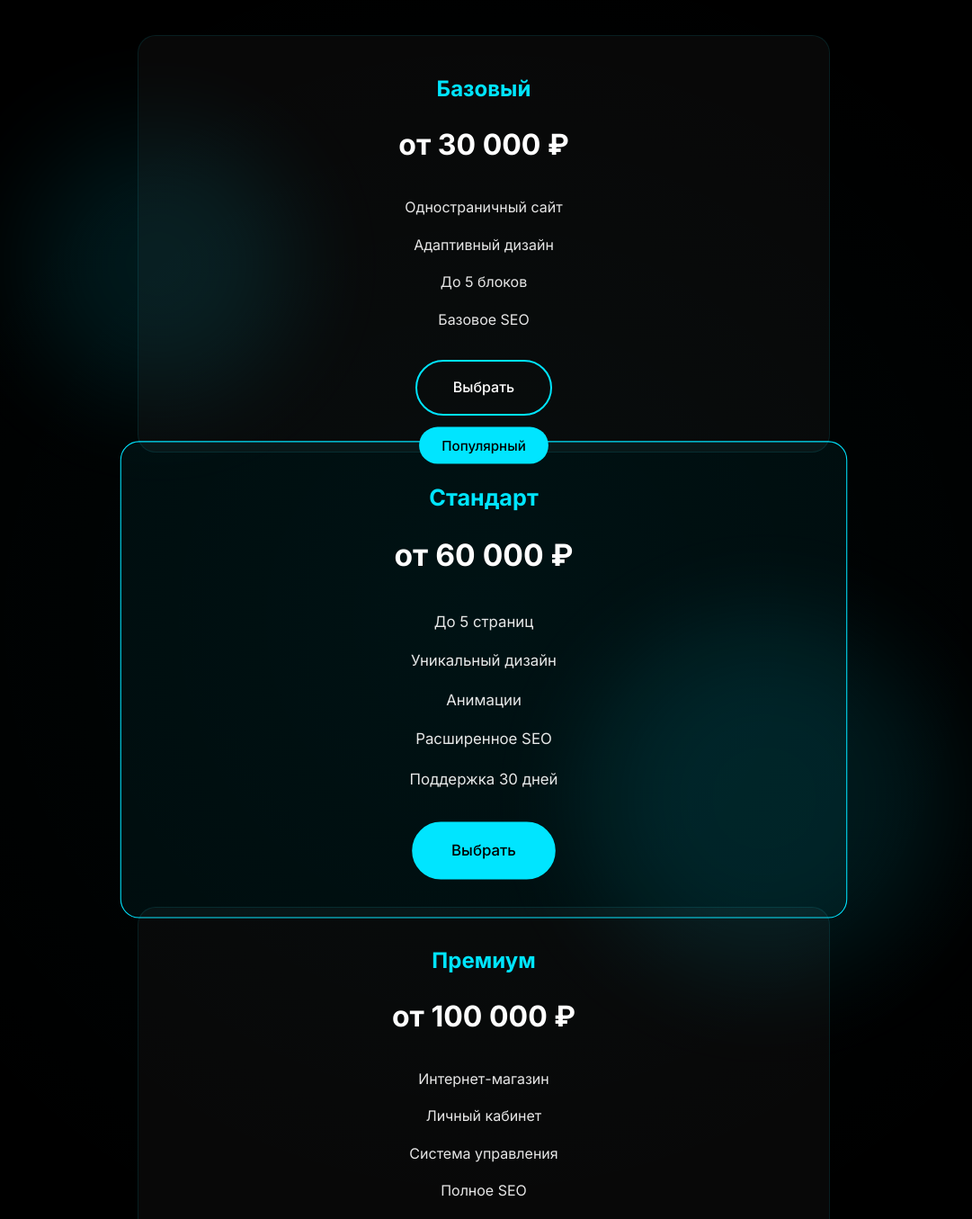
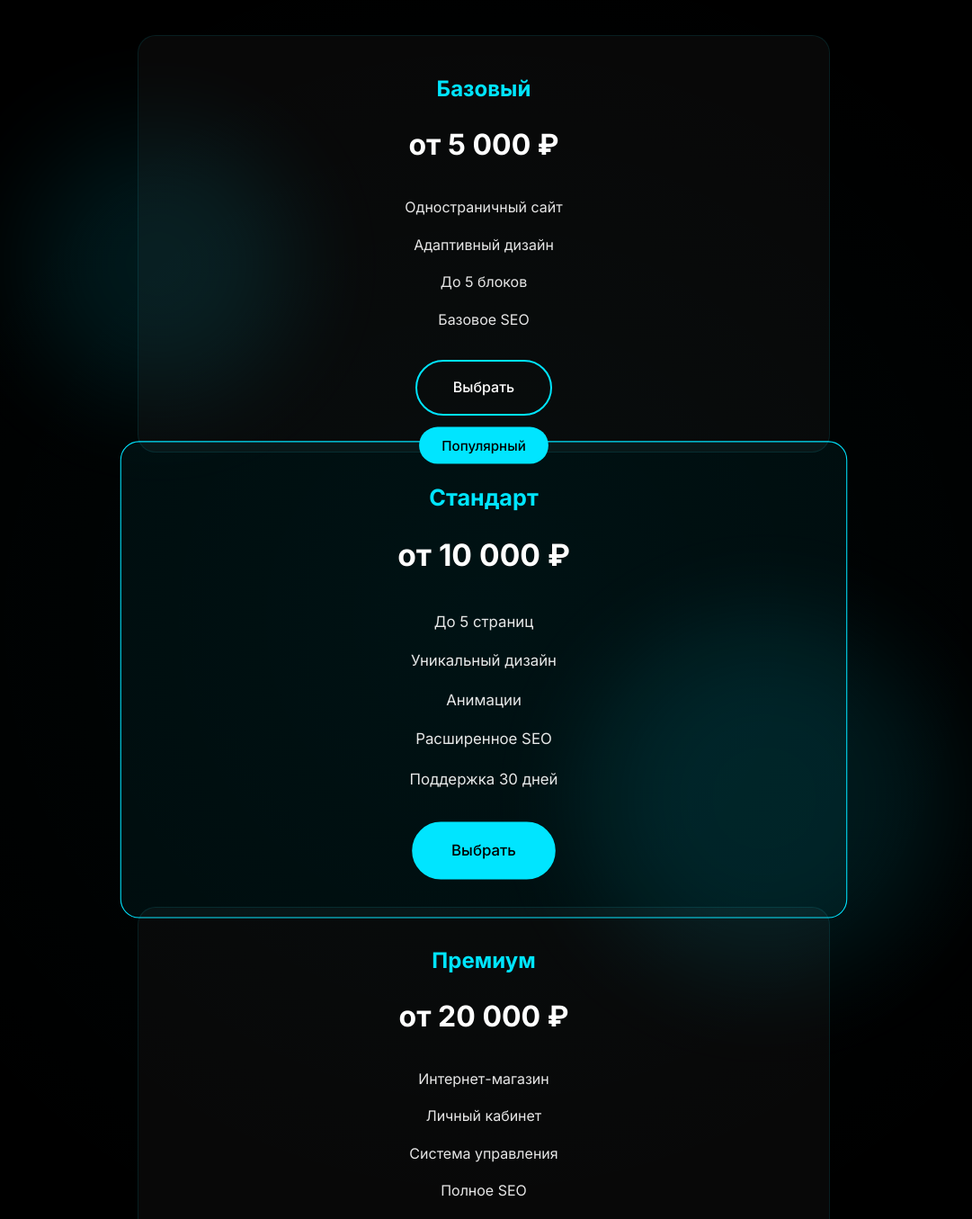
Before and after one commit to danrody/danrody_web, a plain HTML site: page personal-website/index.html in a window 1280 px wide. Shown: the part 4920-6275 px from the top of the page at 90% size, without its empty margins (102-1183 px from the left). Drawn offline with Linux system fonts and the light colour scheme.

Commit message:
Update index.html

```diff
--- a/personal-website/index.html
+++ b/personal-website/index.html
@@ -406,7 +406,7 @@
                 <div class="pricing-card">
                     <div class="pricing-header">
                         <h3>Базовый</h3>
-                        <div class="price">от 30 000 ₽</div>
+                        <div class="price">от 5 000 ₽</div>
                     </div>
                     <ul class="pricing-features">
                         <li>Одностраничный сайт</li>
@@ -420,7 +420,7 @@
                 <div class="pricing-card featured">
                     <div class="pricing-header">
                         <h3>Стандарт</h3>
-                        <div class="price">от 60 000 ₽</div>
+                        <div class="price">от 10 000 ₽</div>
                     </div>
                     <ul class="pricing-features">
                         <li>До 5 страниц</li>
@@ -435,7 +435,7 @@
                 <div class="pricing-card">
                     <div class="pricing-header">
                         <h3>Премиум</h3>
-                        <div class="price">от 100 000 ₽</div>
+                        <div class="price">от 20 000 ₽</div>
                     </div>
                     <ul class="pricing-features">
                         <li>Интернет-магазин</li>
```
